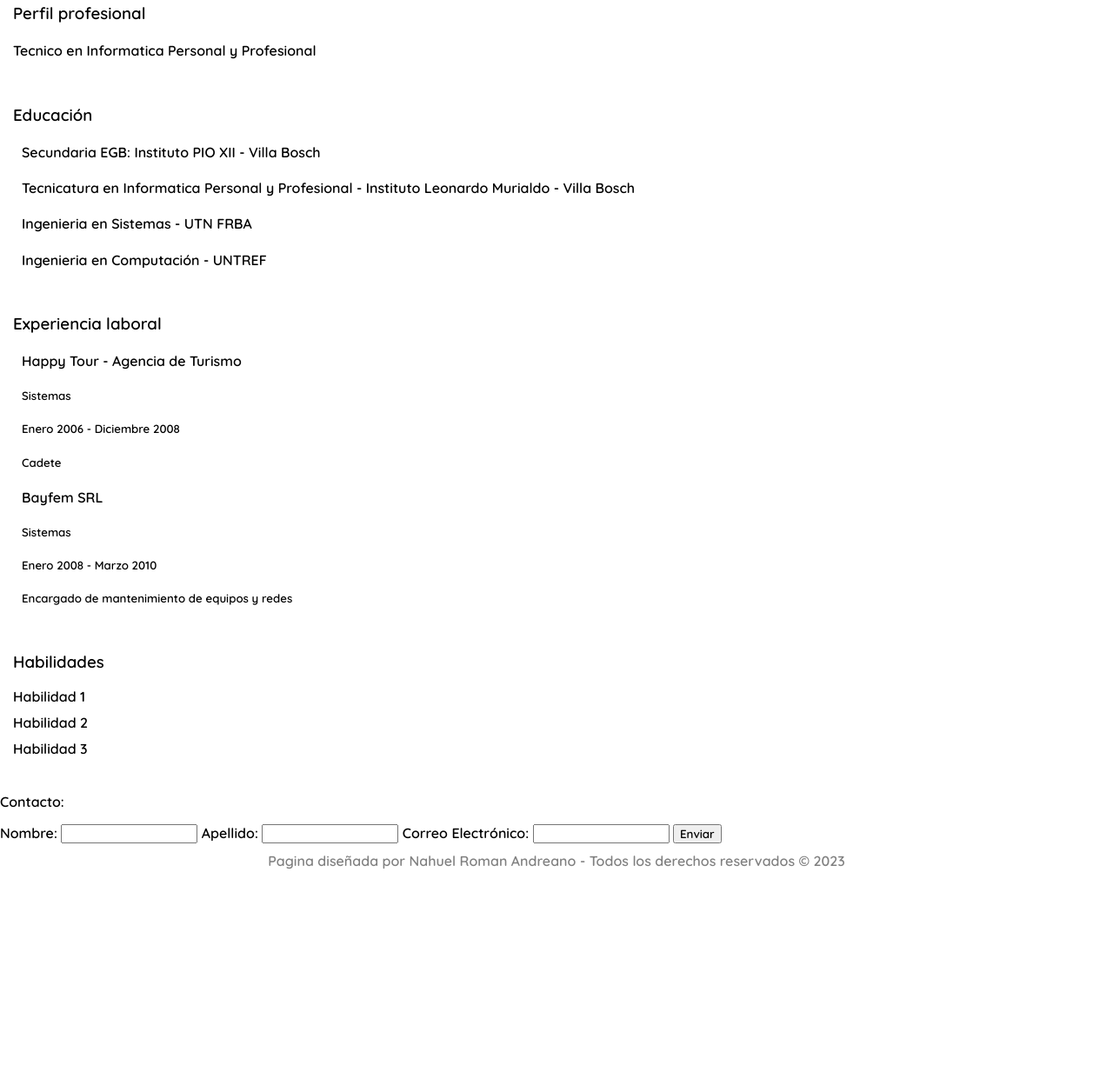
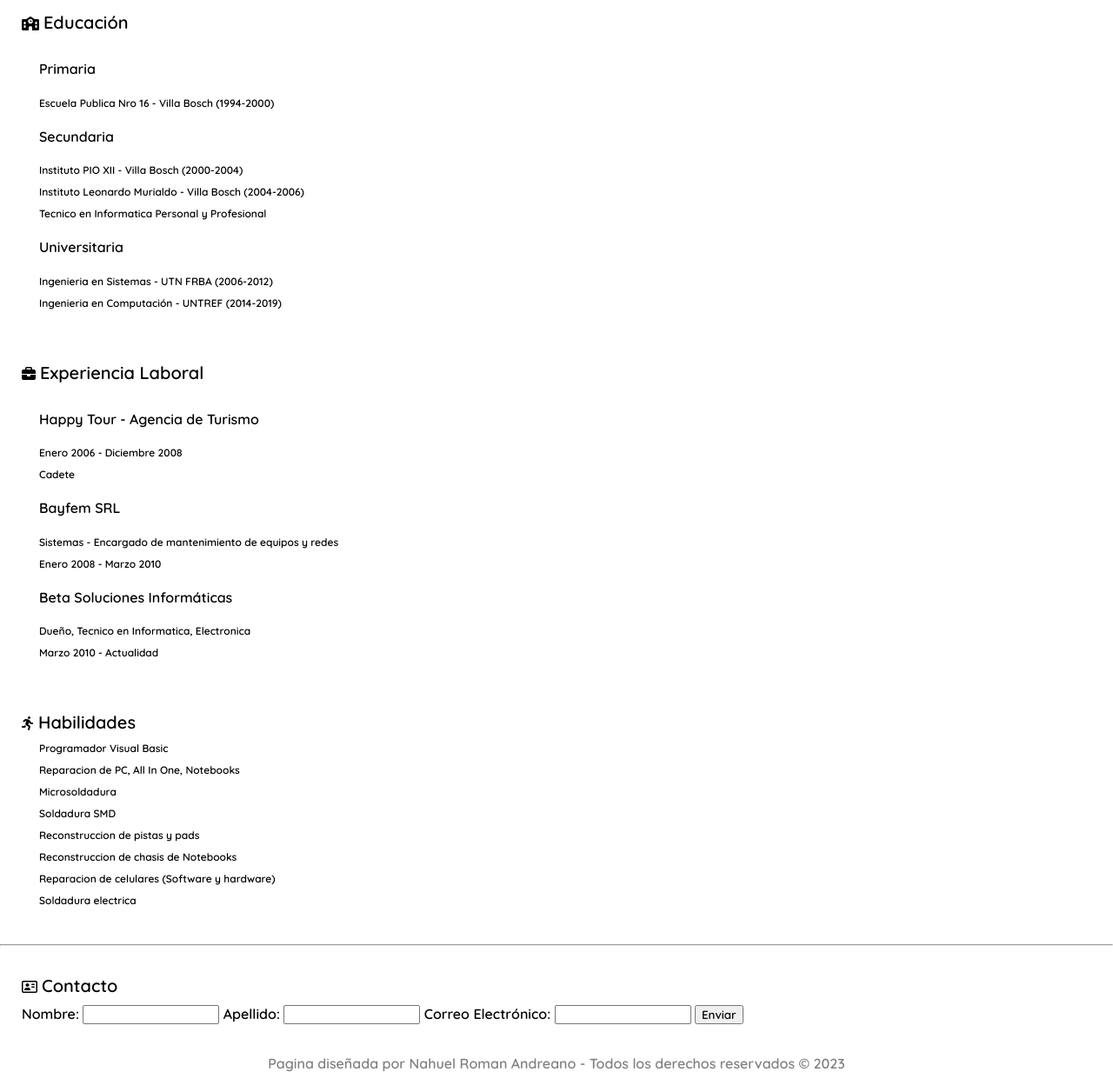
Before and after one commit to Nahusoft/nahusoft.github.io, a plain HTML site: page index.html in a window 1280 px wide. Shown: the part 312-1545 px from the top of the page at 87% size. Before the commit the page ends 1312 px from the top, so only its background shows below. Drawn offline with Linux system fonts and the light colour scheme.

Commit message:
Actualizacion
Mejorando el codigo

```diff
--- a/css/style.css
+++ b/css/style.css
@@ -77,11 +77,13 @@ body {
       }
 
 
-
+  #educacion, #habilidades, #explab, #contacto{
+    scroll-margin-top: 300px; /* Ajustar para que se mueva debajo del head */
+      }
 
   section {
-    padding: 15px;
-  }
+    padding: 25px;
+    }
 
 
   section h3 {
@@ -98,12 +100,20 @@ body {
     margin-bottom: 10px;
   }
 
+  section div li {
+    font-size: 20px;
+  }
+
   .container {
     display: flex;
     flex-wrap: wrap;
     justify-content: flex-start;
     align-items: center;
 }
+
+  .container-bloque li {
+    font-size: 12px;
+  }
 
 .container-bar {
     display: flex;
@@ -114,7 +124,7 @@ body {
 }
 
 .container-bloque {
-  padding-left: 10px;
+  padding-left: 20px;
 
 }
 
@@ -157,3 +167,17 @@ body {
     text-align: center;
     color: grey;
   }
+
+
+  @media (max-width: 600px) {
+    .img-circular  {
+      display: flex;
+      justify-content: center;
+      align-items: center;
+      width: 50px;
+      height: 50px;
+      border: 1px solid #dddddd;
+      border-radius: 50%;
+      overflow: hidden;
+    }
+  }
--- a/index.html
+++ b/index.html
@@ -23,11 +23,10 @@
         </div>
 
         <div class="barra-iconos">
-          <ul><i2 class="fa fa-home" id="icon1"></i2></ul>
-          <ul><i2 class="fa fa-search" id=icon2></i2></ul>
-          <ul><i2 class="fa fa-envelope" id="icon3"></i2></ul>
-          <ul><i2 class="fa fa-bell" id="icon4"></i2></ul>
-          <ul><i2 class="fa fa-user" id="icon5"></i2></ul>
+          <a href="#educacion"><ul><i2 class="fa-solid fa-school" id=icon1></i2></ul></a>
+          <a href="#explab"><ul><i2 class="fa-solid fa-briefcase" id="icon2"></i2></ul></a>
+          <a href="#habilidades"><ul><i2 class="fa-solid fa-person-running" id="icon3"></i2></ul></a>
+          <a href="#contacto"><ul><i2 class="fa-regular fa-address-card" id="icon4"></i2></ul></a>
         </div>
 
       </div>
@@ -47,61 +46,95 @@
           </ul>
         </nav>
       </header>
-      <section>
-        <h3>Perfil profesional</h3>
+      <section id="educacion">
+
+        <nav>
           <ul>
-          <li>
-            <h4>Tecnico en Informatica Personal y Profesional</h4>
-          </li>
+           <div> <i class="fa-solid fa-school"> </i><li>Educación</li></div>
           </ul>
+        </nav>
 
-      </section>
-      <section>
-        <h3>Educación</h3>
+
+
         <ul>
-          <li>
             <div class="container-bloque">
-              <h4>Secundaria EGB: Instituto PIO XII - Villa Bosch</h4>
-              <h4>Tecnicatura en Informatica Personal y Profesional - Instituto Leonardo Murialdo - Villa Bosch </h4>
-              <h4>Ingenieria en Sistemas - UTN FRBA</h4>
-              <h4>Ingenieria en Computación -  UNTREF</h4>
+              <h4>Primaria</h4>
+              <li>Escuela Publica Nro 16 - Villa Bosch (1994-2000)</li>
+
+              <h4>Secundaria</h4>
+              <li>Instituto PIO XII - Villa Bosch (2000-2004)</li>
+              <li>Instituto Leonardo Murialdo - Villa Bosch (2004-2006)</li>
+              <li>Tecnico en Informatica Personal y Profesional</li>
+
+              <h4>Universitaria</h4>
+
+              <li>Ingenieria en Sistemas - UTN FRBA (2006-2012)</li>
+              <li>Ingenieria en Computación - UNTREF (2014-2019)</li>
             </div>
-          </li>
+
         </ul>
       </section>
-      <section>
-        <h3>Experiencia laboral</h3>
+      <section id="explab">
+        <nav>
           <ul>
-          <li>
+           <div> <i class="fa-solid fa-briefcase"> </i><li>Experiencia Laboral</li></div>
+          </ul>
+        </nav>
+        <ul>
+
             <div class="container-bloque">
             <h4>Happy Tour - Agencia de Turismo</h4>
-
-            <h5>Sistemas</h5>
-            <h5> Enero 2006 - Diciembre 2008</h5>
-            <h5>Cadete</h5>
-            <h5></h5>
+            <li> Enero 2006 - Diciembre 2008</li>
+            <li>Cadete</li>
 
             <h4>Bayfem SRL</h4>
-            <h5>Sistemas</h5>
-            <h5>Enero 2008 - Marzo 2010</h5>
-            <h5>Encargado de mantenimiento de equipos y redes</h5>
-            <h5></h5>
+            <li>Sistemas - Encargado de mantenimiento de equipos y redes</li>
+            <li>Enero 2008 - Marzo 2010</li>
+
+            <h4>Beta Soluciones Informáticas</h4>
+            <li>Dueño, Tecnico en Informatica, Electronica</li>
+            <li>Marzo 2010 - Actualidad</li>
+
 
           </div>
 
-          </li>
         </ul>
       </section>
-      <section>
-        <h3>Habilidades</h3>
+      <section id="habilidades">
+
+        <nav>
           <ul>
-          <li>Habilidad 1</li>
-          <li>Habilidad 2</li>
-          <li>Habilidad 3</li>
+           <div> <i class="fa-solid fa-person-running"> </i><li>Habilidades</li></div>
+          </ul>
+        </nav>
+        <ul>
+
+        <ul>
+          <div class="container-bloque">
+          <li>Programador Visual Basic</li>
+          <li>Reparacion de PC, All In One, Notebooks</li>
+          <li>Microsoldadura</li>
+          <li>Soldadura SMD</li>
+          <li>Reconstruccion de pistas y pads</li>
+          <li>Reconstruccion de chasis de Notebooks</li>
+          <li>Reparacion de celulares (Software y hardware)</li>
+          <li>Soldadura electrica</li>
+
+
+
+        </div>
         </ul>
       </section>
 
-      <p>Contacto:</p>
+      <hr>
+      <section id="contacto">
+        <nav>
+          <ul>
+          <div> <i class="fa-regular fa-address-card"> </i><li>Contacto</li></div>
+          </ul>
+        </nav>
+        <ul>
+
         <form id="formulario">
           <label for="nombre">Nombre:</label>
           <input type="text" id="nombre" name="nombre" required>
@@ -112,7 +145,7 @@
           <button type="submit" onclick="validarFormulario()">Enviar</button>
         </form>
 
-
+    </section>
 
     <footer>
         Pagina diseñada por Nahuel Roman Andreano - Todos los derechos reservados © 2023
```
Also changed, not shown: js/form.js (+9 -18 lines). Lines whose indentation alone changed are shown as unchanged.
